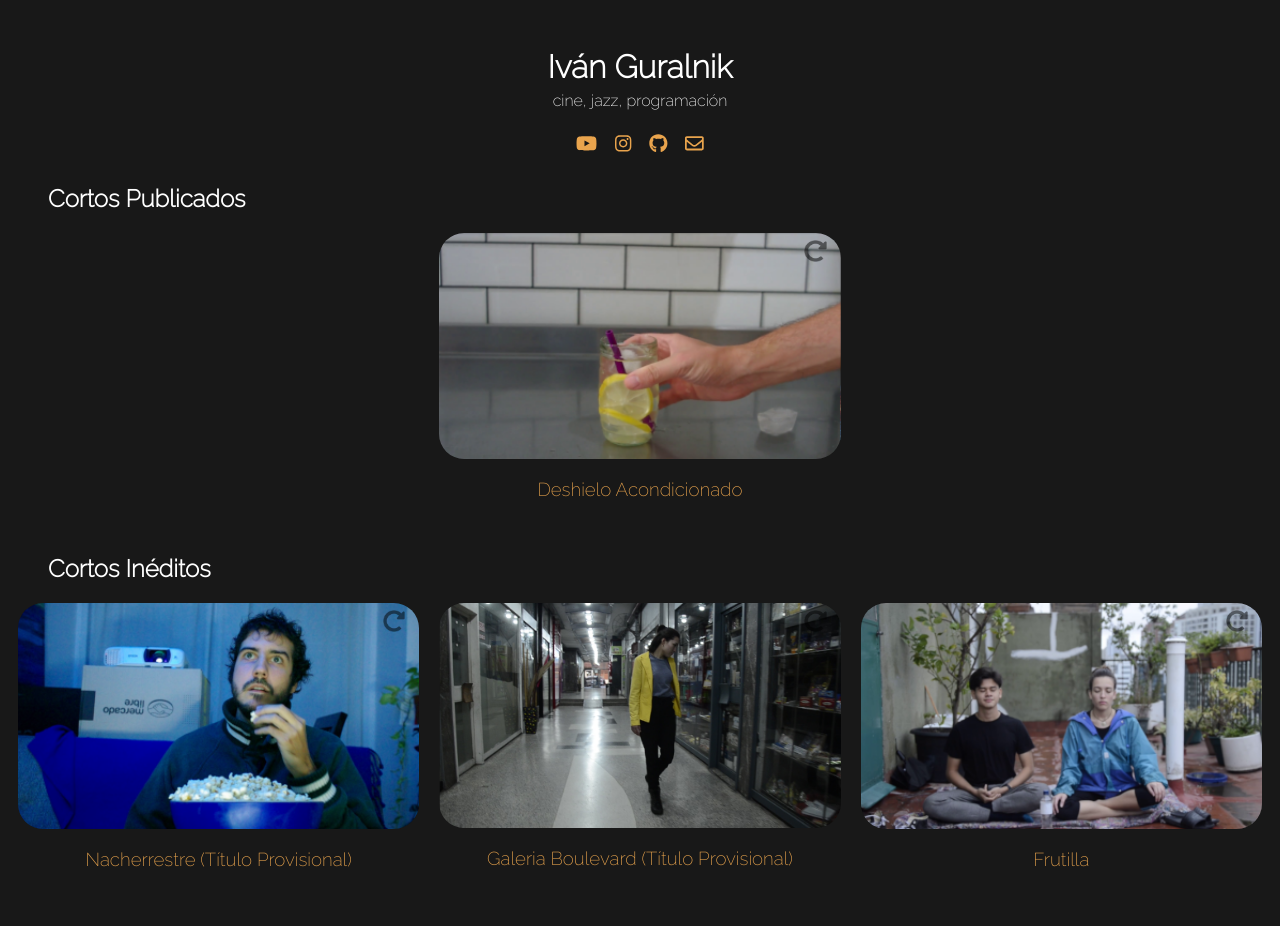
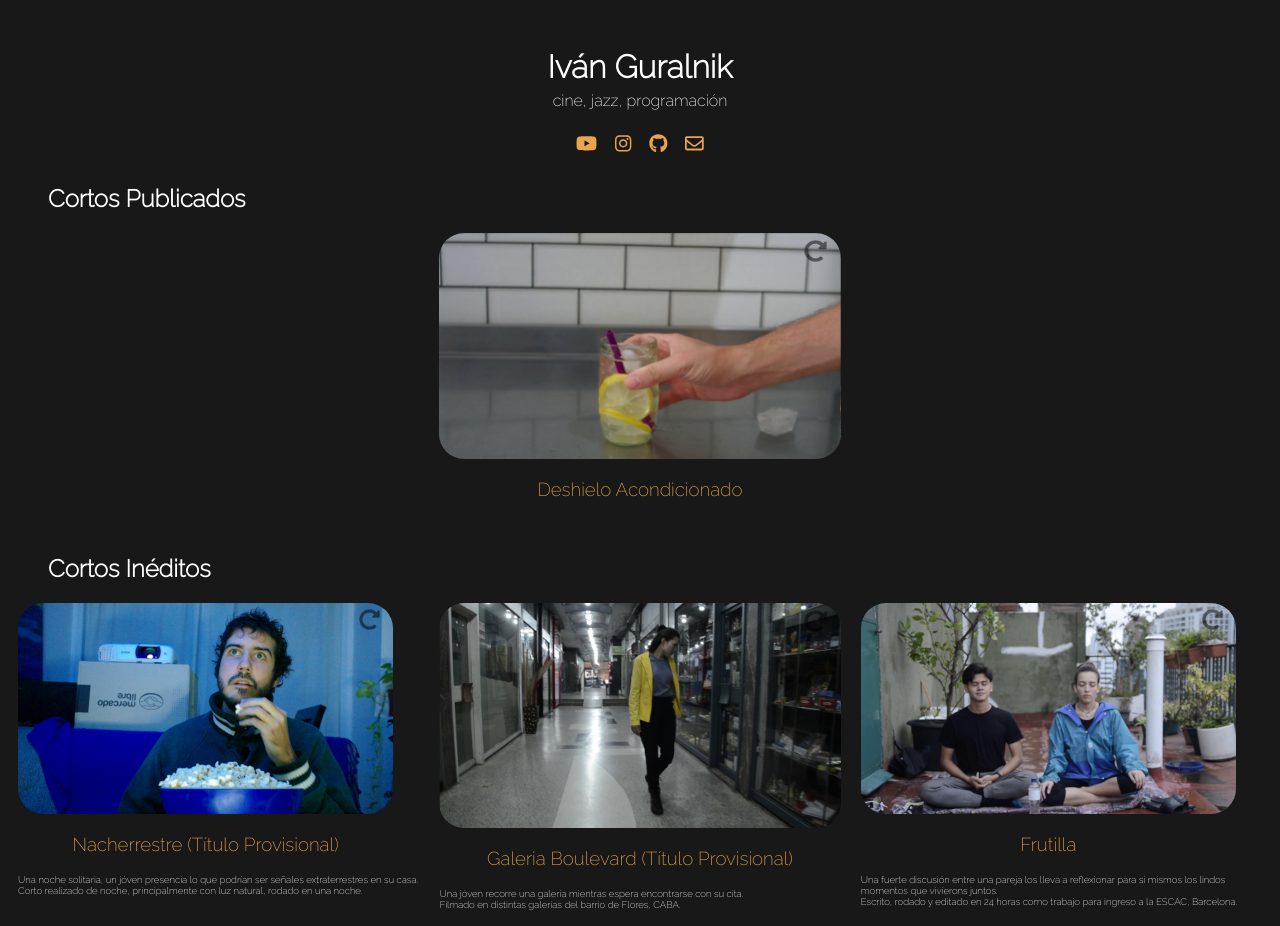
Before and after one commit to istng/portfolio, a Vue app: page / in a window 1280 px wide. Shown: the top 926 px of the page. Built offline with nearby package versions, Linux system fonts and the light colour scheme.

Commit message:
add unpublished video component and data
and rearrange videos in home view

```diff
--- /dev/null
+++ b/src/components/UnpublishedVideo.vue
@@ -0,0 +1,116 @@
+<template>
+  <div>
+    <div class="unpublished-video-container">
+      <div>
+        <FlipCard>
+          <template v-slot:front>
+            <span>
+              <div class="video-thumbnail-container">
+                <img class='video-thumbnail' :src='videoData.thumbnail'>
+                <div class="coming-soon-text">
+                  Próximamente
+                </div>
+              </div>
+            </span>
+          </template>
+          <template v-slot:back>
+            <span>
+              <CreditsCard :credits='videoData.credits' :backThumbnail='videoData.blurredThumbnail' />
+            </span>
+          </template>
+        </FlipCard>
+        <h3 class="video-title">{{ videoData.title }}</h3>
+      </div>
+      <div class="video-info">
+        <div class="sinopsis">
+          {{ videoData.info.sinopsis }}
+        </div>
+        <div class="information">
+          {{ videoData.info.information }}
+        </div>
+      </div>
+    </div>
+  </div>
+</template>
+
+<script lang="ts">
+import { defineComponent, ref } from 'vue';
+import FlipCard from '@/components/FlipCard.vue';
+import CreditsCard from '@/components/CreditsCard.vue';
+
+export default defineComponent({
+  name: 'Video',
+  components: {
+    FlipCard,
+    CreditsCard,
+  },
+  props: {
+    videoData: Object,
+  },
+  setup(props) {
+    const youtubeUrl = ref('https://www.youtube.com/embed/');
+    const show = ref(false);
+
+    const openVideo = () => {
+      show.value = ! show.value;
+    };
+
+    return {
+      youtubeUrl,
+      show,
+      openVideo,
+    };
+  }
+});
+</script>
+
+<style type="text/css">
+.video-info {
+  font-size: 0.6em;
+}
+
+.unpublished-video-container {
+  display: flex;
+  flex-direction: row;
+  flex-wrap: wrap;
+}
+
+.video-thumbnail {
+  grid-column: 1;
+  grid-row: 1;
+  width: 100%;
+  border-radius: 25px;
+}
+.video-title {
+  color: #e9a44d;
+  text-align: center;
+  font-weight: normal;
+}
+
+.video-thumbnail-container {
+  display: grid;
+  grid-template-rows: repeat(1, 1fr);
+  position: relative;
+}
+.coming-soon-text {
+  grid-column: 1;
+  grid-row: 1;
+  z-index: 1;
+  width: 100%;
+  display: flex;
+  justify-content: center;
+  align-items: center;
+  border-radius: 25px;
+  opacity: 0;
+  background-color: #4B4B4B;
+  transition: opacity .25s ease-in-out;
+  -moz-transition: opacity .25s ease-in-out;
+  -webkit-transition: opacity .25s ease-in-out;
+}
+@media (min-width: 770px) {
+  .coming-soon-text:hover {
+    opacity: 0.6;
+  }
+}
+
+</style>
--- a/src/components/VideoCategory.vue
+++ b/src/components/VideoCategory.vue
@@ -4,7 +4,8 @@
     <div class="video-list-container">
     <ul class="video-list">
       <li class="video-item-list" v-for="video in videos" :key="video.urlId">
-        <Video :videoData='video' />
+        <Video v-if="categoryType === 'published'" :videoData='video' />
+        <UnpublishedVideo v-if="categoryType === 'unpublished'" :videoData='video' />
       </li>
     </ul>
   </div>
@@ -14,16 +15,19 @@
 <script lang="ts">
 import { defineComponent } from 'vue';
 import Video from '@/components/Video.vue';
+import UnpublishedVideo from '@/components/UnpublishedVideo.vue';
 
 export default defineComponent({
   name: 'VideoCategory',
   components: {
-    Video
+    Video,
+    UnpublishedVideo,
   },
   props: {
     title: String,
     videos: Array,
     videosWidth: String,
+    categoryType: String,
   },
 });
 </script>
--- a/src/views/Home.vue
+++ b/src/views/Home.vue
@@ -1,9 +1,9 @@
 <template>
   <div class="home">
     <Header />
-    <VideoCategory title="Cortos Publicados" :videos='publishedShorts' videosWidth="33%"/>
-    <VideoCategory title="Cortos Inéditos" :videos='unpublishedShorts' videosWidth="33%"/>
-    <VideoCategory title="YouTube" :videos='youtubes' videosWidth="33%"/>
+    <VideoCategory title="Cortos Publicados" :videos='publishedShorts' videosWidth="33%" categoryType="published"/>
+    <VideoCategory title="Cortos Inéditos" :videos='unpublishedShorts' videosWidth="33%" categoryType="unpublished"/>
+    <VideoCategory title="YouTube" :videos='youtubes' videosWidth="33%" categoryType="published"/>
     <Bio />
     <Footer />
   </div>
@@ -40,7 +40,7 @@ export default defineComponent({
   },
   setup() {
     const publishedShorts = ref([
-      {thumbnail: deshielo, blurredThumbnail: deshieloblur, urlId: "Qv8q1ENfWBA", title: "Deshielo Acondicionado",
+      {thumbnail: deshielo, blurredThumbnail: deshieloblur, urlId: "k92daVzN_8Q", title: "Deshielo Acondicionado",
       credits: {
         type: "short",
         directors: ["Iván Guralnik", "Gabriela Velazquez"],
@@ -53,7 +53,7 @@ export default defineComponent({
       }
     ]);
     const unpublishedShorts = ref([
-      {thumbnail: nacherrestre, blurredThumbnail: nacherrestreblur, urlId: "-K-z-N3I4uI", title: "Nacherrestre (Título Provisional)",
+      {thumbnail: nacherrestre, blurredThumbnail: nacherrestreblur, urlId: "", title: "Nacherrestre (Título Provisional)",
       credits: {
         type: "short",
         directors: ["Iván Guralnik", "Gabriela Velazquez"],
@@ -62,9 +62,10 @@ export default defineComponent({
         cast: ["Ignacio Mariotti"],
         others: [["Dirección Artística", ["Alan Lampert"]]],
         awards: []
-        }
+        },
+        info: {sinopsis: "Una noche solitaria, un jóven presencia lo que podrían ser señales extraterrestres en su casa.", information: "Corto realizado de noche, principalmente con luz natural, rodado en una noche."},
       },
-      {thumbnail: galeria, blurredThumbnail: galeriablur, urlId: "Qv8q1ENfWBA", title: "Galeria Boulevard (Título Provisional)",
+      {thumbnail: galeria, blurredThumbnail: galeriablur, urlId: "", title: "Galeria Boulevard (Título Provisional)",
       credits: {
         type: "short",
         directors: ["Iván Guralnik", "Gabriela Velazquez"],
@@ -73,9 +74,10 @@ export default defineComponent({
         cast: ["Aldana Casarrubia", "Patricio Sabogal"],
         others: [["Diseño de Sonido", ["Aldana Casarrubia"]]],
         awards: []
-        }
+        },
+        info: {sinopsis: "Una jóven recorre una galeria mientras espera encontrarse con su cita.", information: "Filmado en distintas galerias del barrio de Flores, CABA."},
       },
-        {thumbnail: frutilla, blurredThumbnail: frutillablur, urlId: "j4z3xv2l9_k", title: "Frutilla",
+        {thumbnail: frutilla, blurredThumbnail: frutillablur, urlId: "", title: "Frutilla",
         credits: {
           type: "short",
           directors: ["Gabriela Velazquez", "Iván Guralnik"],
@@ -84,7 +86,8 @@ export default defineComponent({
           cast: ["Aldana Casarrubia", "Elvis Alvarado"],
           others: [["Productor", ["David Xu Barco"]]],
           awards: ["Aprobado para el ingreso a la ESCAC, Barcelona."]
-          }
+          },
+          info: {sinopsis: "Una fuerte discusión entre una pareja los lleva a reflexionar para sí mismos los lindos momentos que vivierons juntos.", information: "Escrito, rodado y editado en 24 horas como trabajo para ingreso a la ESCAC, Barcelona."},
       }
     ]);
     const youtubes = ref([
```
